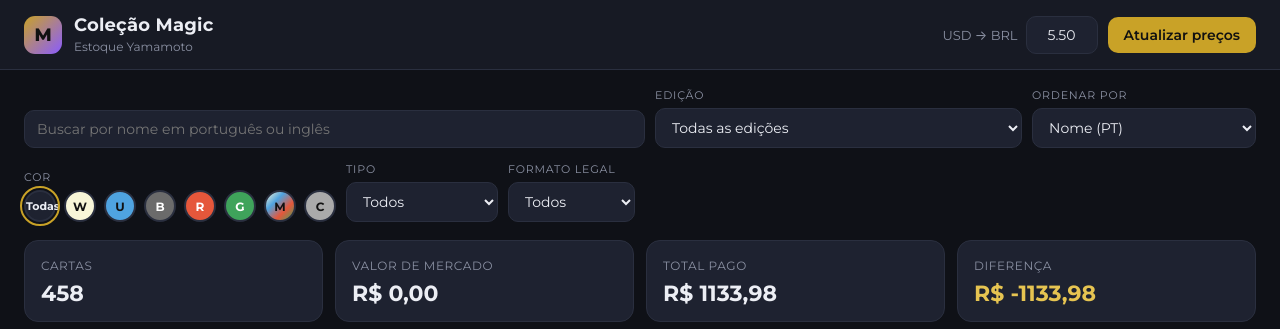
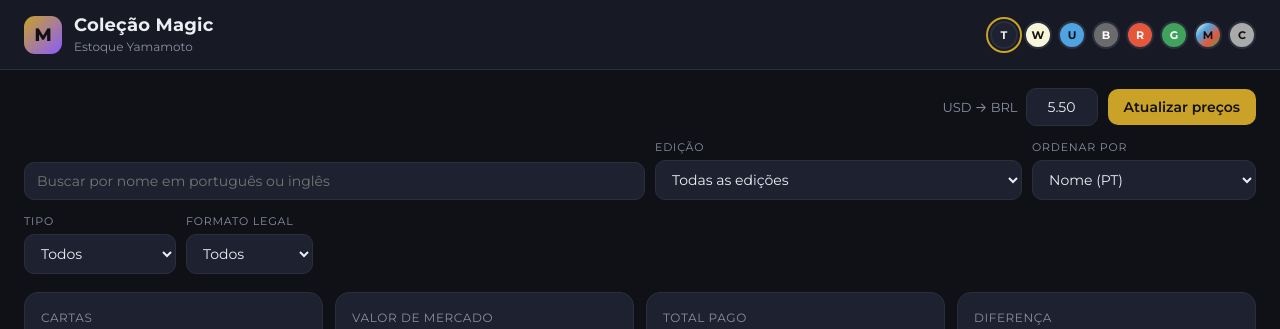
Before and after one commit to yamabruno-cmd/magic-teste, a plain HTML site: page index.html in a window 1280 px wide. Shown: the top 329 px of the page. Drawn offline with Linux system fonts and the light colour scheme.

Commit message:
Add files via upload

```diff
--- a/index.html
+++ b/index.html
@@ -26,6 +26,12 @@ button{cursor:pointer}
 .brand h1{font-size:18px;margin:0;letter-spacing:.2px}
 .brand small{color:var(--mut);font-size:12px}
 .acoes{display:flex;align-items:center;gap:10px;flex-wrap:wrap}
+.cor-header{display:flex;align-items:center}
+.acoes-filtro{display:flex;align-items:center;gap:10px;flex-wrap:wrap;margin-left:auto}
+.linha.acima{justify-content:flex-end}
+.cor-header .rotulo{display:none}
+.cor-header .chips{gap:6px}
+.cor-header .chip{width:28px;height:28px;font-size:11px}
 .cambio{display:flex;align-items:center;gap:8px;color:var(--mut);font-size:13px}
 .cambio input{width:72px;text-align:center}
 
@@ -73,13 +79,29 @@ button{cursor:pointer}
     <div class="logo">M</div>
     <div><h1>Coleção Magic</h1><small>Estoque Yamamoto</small></div>
   </div>
-  <div class="acoes">
-    <label class="cambio">USD → BRL <input type="text" id="cambio" value="5.50"></label>
-    <button id="btnPrecos" class="pri">Atualizar preços</button>
+  <div class="cor-header">
+    <div class="grupo"><span class="rotulo">Cor</span>
+      <div class="chips" id="chips">
+        <button class="chip todas ativo" data-v="" title="Todas">T</button>
+        <button class="chip" data-v="W" style="background:#f8f6d8">W</button>
+        <button class="chip" data-v="U" style="background:#4fa3e0">U</button>
+        <button class="chip" data-v="B" style="background:#6b6b6b;color:#fff">B</button>
+        <button class="chip" data-v="R" style="background:#e5573b;color:#fff">R</button>
+        <button class="chip" data-v="G" style="background:#3fa35b;color:#fff">G</button>
+        <button class="chip" data-v="M" style="background:linear-gradient(135deg,#f8f6d8,#4fa3e0,#e5573b,#3fa35b)">M</button>
+        <button class="chip" data-v="C" style="background:#aaa">C</button>
+      </div></div>
   </div>
+
 </header>
 
 <section class="toolbar">
+  <div class="linha acima">
+    <div class="acoes-filtro">
+      <label class="cambio">USD → BRL <input type="text" id="cambio" value="5.50"></label>
+      <button id="btnPrecos" class="pri">Atualizar preços</button>
+    </div>
+  </div>
   <div class="linha">
     <div class="busca"><input type="text" id="busca" placeholder="Buscar por nome em português ou inglês"></div>
     <div class="grupo"><span class="rotulo">Edição</span>
@@ -94,17 +116,6 @@ button{cursor:pointer}
       </select></div>
   </div>
   <div class="linha">
-    <div class="grupo"><span class="rotulo">Cor</span>
-      <div class="chips" id="chips">
-        <button class="chip todas ativo" data-v="">Todas</button>
-        <button class="chip" data-v="W" style="background:#f8f6d8">W</button>
-        <button class="chip" data-v="U" style="background:#4fa3e0">U</button>
-        <button class="chip" data-v="B" style="background:#6b6b6b;color:#fff">B</button>
-        <button class="chip" data-v="R" style="background:#e5573b;color:#fff">R</button>
-        <button class="chip" data-v="G" style="background:#3fa35b;color:#fff">G</button>
-        <button class="chip" data-v="M" style="background:linear-gradient(135deg,#f8f6d8,#4fa3e0,#e5573b,#3fa35b)">M</button>
-        <button class="chip" data-v="C" style="background:#aaa">C</button>
-      </div></div>
     <div class="grupo"><span class="rotulo">Tipo</span>
       <select id="tipo">
         <option value="">Todos</option>
```
